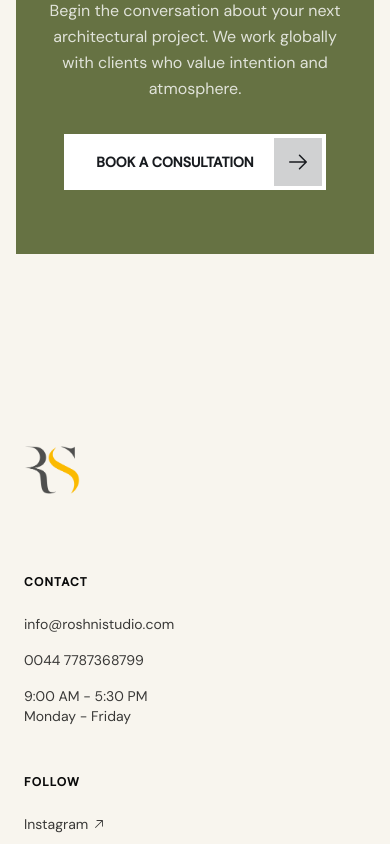
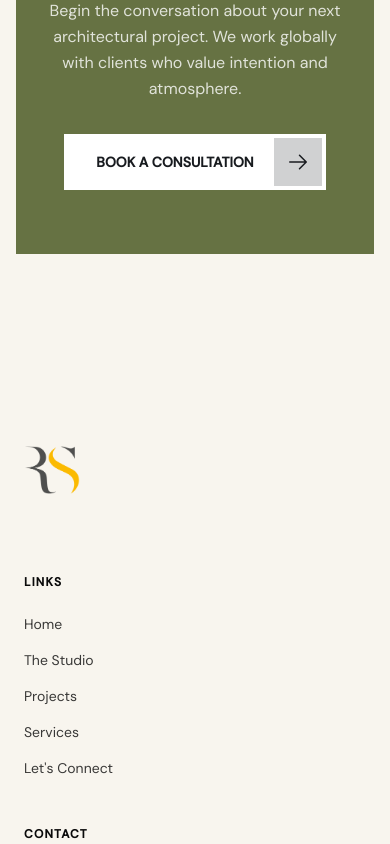
Before and after one commit to adixoo/roshnistudio, a Next.js app: page / in a window 390 px wide. Shown: the part 11156-12000 px from the top of the page. Built offline with nearby package versions, Linux system fonts and the light colour scheme.

Commit message:
Update Footer.tsx

```diff
--- a/src/components/Footer.tsx
+++ b/src/components/Footer.tsx
@@ -1,11 +1,20 @@
 import { StudioInfo } from "@/constant/info";
 import Image from "next/image";
+import Link from "next/link";
 import { PiArrowUpRight } from "react-icons/pi";
+
+const navLinks = [
+  { title: "Home", href: "/" },
+  { title: "The Studio", href: "/profile" },
+  { title: "Projects", href: "/projects" },
+  { title: "Services", href: "/services" },
+  { title: "Let's Connect", href: "/contact" }
+];
 
 const Footer = () => (
   <footer className="bg-sand-50 px-6 pt-24 pb-12">
     <div className="mx-auto max-w-7xl">
-      <div className="mb-20 grid grid-cols-1 gap-12 md:grid-cols-4">
+      <div className="mb-20 grid grid-cols-1 gap-12 md:grid-cols-5">
         <div className="md:col-span-2">
           <Image
             src="/logo.png"
@@ -19,6 +28,21 @@ const Footer = () => (
             A design practice dedicated to human-centric architecture and the
             pursuit of quiet beauty.
           </p> */}
+        </div>
+
+        <div>
+          <h3 className="mb-6 text-xs font-bold tracking-widest uppercase">
+            Links
+          </h3>
+          <ul className="space-y-4 text-sm opacity-80">
+            {navLinks.map((link) => (
+              <li key={link.title}>
+                <Link className="nav-link relative" href={link.href}>
+                  {link.title}
+                </Link>
+              </li>
+            ))}
+          </ul>
         </div>
 
         <div>
```
